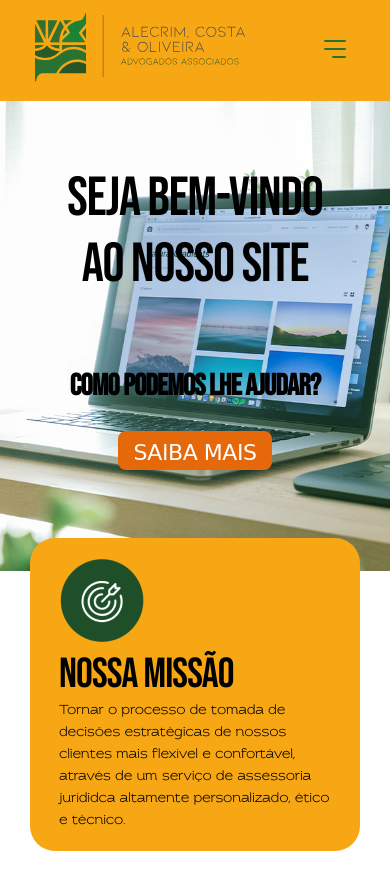
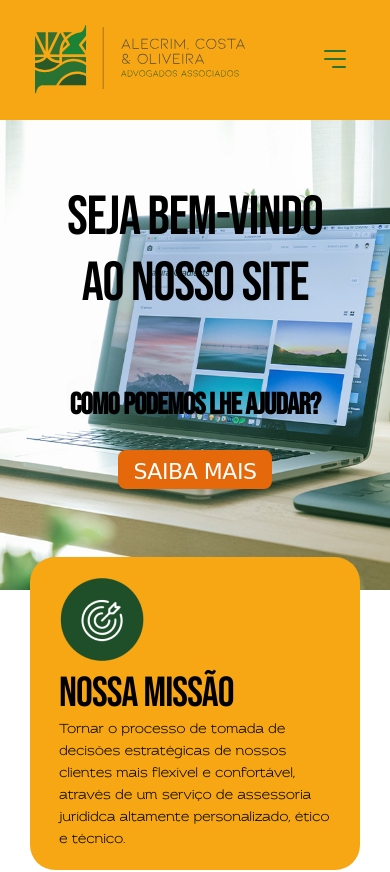
Before and after one commit to guilheermeff/aco-associados, a website with bundled scripts: page index.html in a window 390 px wide. Shown: the top 872 px of the page. Built offline with nearby package versions, Linux system fonts and the light colour scheme; files whose address does not match are found by name.

Commit message:
update mobile menu

```diff
--- a/CSS/contato.css
+++ b/CSS/contato.css
@@ -80,7 +80,7 @@ textarea {
   padding-top: 1.8rem;
 }
 
-button {
+.help-form button {
   background-color: var(--cc-orange-dark);
   margin: 4.6rem auto 5.4rem;
 
--- a/CSS/style.css
+++ b/CSS/style.css
@@ -56,7 +56,7 @@ header {
   font-size: 2.0rem;
   font-weight: 100;
   background-color: var(--cc-orange-primary);
-  height: 12vh;
+  height: 12.0rem;
 
   display: flex;
   justify-content: center;
@@ -67,9 +67,8 @@ header {
 }
 
 .box-nav-menu {
-  display: inline-flex;
+  display: flex;
   justify-content: space-between;
-  align-items: center;
 
   width: 100%;
   padding: 2.5rem 3.5rem;
@@ -130,7 +129,7 @@ header a  img {
 
 .iconMenu-expanded {
   position: absolute;
-  top: 2.5rem;
+  top: 4.0rem;
   right: 3.5rem;
 
   z-index: 2;
--- a/js/index.js
+++ b/js/index.js
@@ -5,7 +5,6 @@ import { mobileMenu } from "./mobile.menu.js";
 
 const scroll = onScroll()
 const mobilemenu = mobileMenu()
-
 const router = new Router()
 
 router.add("/", "/pages/home.html")
@@ -17,6 +16,5 @@ router.add("/zfm", "/pages/zfm.html")
 router.add("/contato", "/pages/contato.html")
 
 router.handle()
-
 window.route = () => router.route()
 window.onpopstate = () => router.handle()
--- a/js/mobile.menu.js
+++ b/js/mobile.menu.js
@@ -2,10 +2,11 @@ export function mobileMenu() {
 
   const buttonOpenMenu = document.querySelector('.openMenu')
   const buttonCloseMenu = document.querySelector('.closeMenu')
+
   const navBar = document.querySelector('.nav-bar')
+
   const logo = document.querySelector('#logo')
   const body = document.querySelector('#body')
-
 
   buttonOpenMenu.addEventListener('click', () => {
     openMenu()
--- a/js/topbutton.js
+++ b/js/topbutton.js
@@ -4,8 +4,6 @@ export function onScroll() {
   window.addEventListener('scroll', () => {
     showBackToTopButtonOnScroll()
   })
-
-
 
   function showBackToTopButtonOnScroll() {
     if(scrollY > 550){
```
